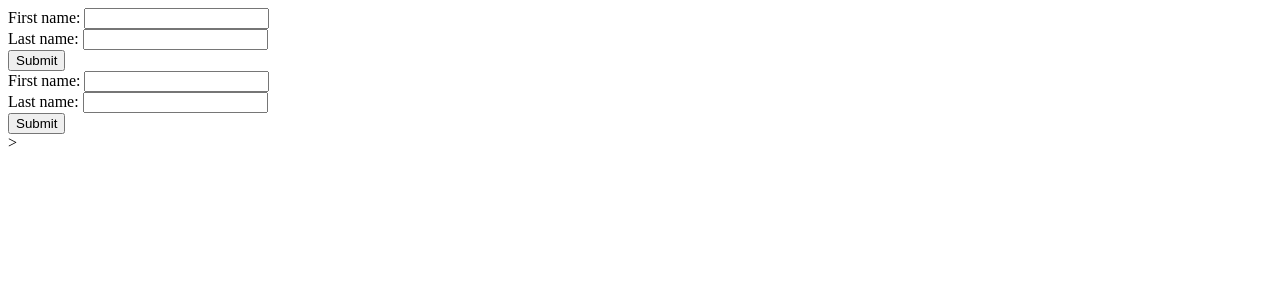
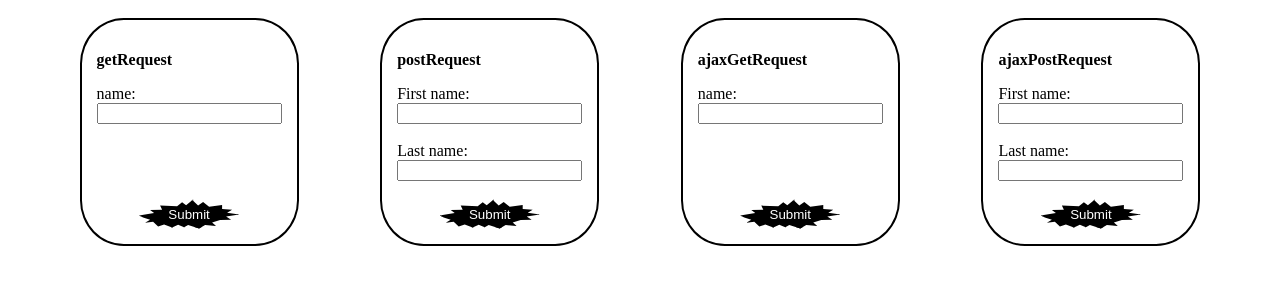
Before and after one commit to fredis0629/getAdnPostRequest_try, a website: page src/htmls/index.html in a window 1280 px wide. Drawn offline with Linux system fonts and the light colour scheme.

Commit message:
complete req

```diff
--- a/package.json
+++ b/package.json
@@ -9,6 +9,7 @@
   "author": "",
   "license": "ISC",
   "dependencies": {
+    "body-parser": "^1.19.0",
     "express": "^4.17.1"
   }
 }
--- a/src/htmls/index.html
+++ b/src/htmls/index.html
@@ -8,15 +8,26 @@
   </head>
   <body>
     <form action="/getRequest" method="get">
-      First name: <input type="text" name="fmane" /><br />
+      <p>getRequest</p>
+      name: <input type="text" name="name" /><br />
+      <input type="submit" value="Submit" />
+    </form>
+    <form action="/postRequest" method="post">
+      <p>postRequest</p>
+      First name: <input type="text" name="fname" /><br />
       Last name: <input type="text" name="lname" /><br />
       <input type="submit" value="Submit" />
     </form>
-    <form action="/postRequest" method="post">
+    <form action="/ajaxGetRequest" method="get" id="ajaxGet">
+      <p>ajaxGetRequest</p>
+      name: <input type="text" name="name" id="ajaxGetInput" /><br />
+      <input type="submit" value="Submit" />
+    </form>
+    <form action="/ajaxPostRequest" method="post" id="ajaxPost">
+      <p>ajaxPostRequest</p>
       First name: <input type="text" name="fname" /><br />
       Last name: <input type="text" name="lname" /><br />
       <input type="submit" value="Submit" />
     </form>
   </body>
 </html>
->
--- a/src/scripts/main.js
+++ b/src/scripts/main.js
@@ -0,0 +1,27 @@
+window.onload = () => {
+  const ajaxGetRequestSubmit = window.ajaxGet;
+  const ajaxGetRequestInput = window.ajaxGetInput;
+  const ajaxPostRequestSubmit = window.ajaxPost;
+
+  ajaxGetRequestSubmit.addEventListener("submit", loadAjaxGet);
+
+  ajaxPostRequestSubmit.addEventListener("submit", loadAjaxPost);
+
+  function loadAjaxGet(event) {
+    event.preventDefault();
+    var xhttp = new XMLHttpRequest();
+    xhttp.open("GET", `/ajaxGetRequest?name=${ajaxGetRequestInput.value}`, true);
+    xhttp.send();
+  }
+  function loadAjaxPost(event) {
+    event.preventDefault();
+    var xhttp = new XMLHttpRequest();
+    xhttp.open("POST", "/ajaxPostRequest", true);
+    xhttp.setRequestHeader("Content-type", "application/json");
+    let resp = {};
+    for (let index = 0; index < ajaxPostRequestSubmit.length - 1; index++) {
+      resp[ajaxPostRequestSubmit[index].name] = ajaxPostRequestSubmit[index].value;
+    }
+    xhttp.send(JSON.stringify(resp));
+  }
+};
--- a/src/styles/main.css
+++ b/src/styles/main.css
@@ -1,3 +1,97 @@
-button {
-  color: blue;
+input[type="submit"] {
+  width: 100px;
+  height: 30px;
+  margin: auto auto 0 auto;
+  color: white;
+  background-color: #000;
+  clip-path: polygon(
+    0% 55%,
+    15% 47%,
+    15% 47%,
+    11% 37%,
+    11% 37%,
+    23% 36%,
+    23% 36%,
+    21% 22%,
+    21% 22%,
+    38% 24%,
+    38% 24%,
+    43% 11%,
+    43% 11%,
+    47% 21%,
+    47% 21%,
+    54% 2%,
+    54% 6%,
+    59% 22%,
+    59% 22%,
+    64% 10%,
+    64% 10%,
+    70% 26%,
+    70% 26%,
+    83% 20%,
+    83% 20%,
+    83% 33%,
+    83% 33%,
+    93% 36%,
+    93% 36%,
+    88% 46%,
+    88% 46%,
+    100% 52%,
+    100% 52%,
+    87% 58%,
+    87% 58%,
+    92% 69%,
+    92% 69%,
+    81% 70%,
+    81% 70%,
+    73% 78%,
+    73% 78%,
+    77% 90%,
+    77% 90%,
+    66% 87%,
+    66% 87%,
+    60% 98%,
+    60% 98%,
+    49% 87%,
+    49% 87%,
+    45% 94%,
+    45% 94%,
+    39% 86%,
+    39% 86%,
+    33% 95%,
+    33% 95%,
+    25% 85%,
+    25% 85%,
+    19% 92%,
+    19% 92%,
+    14% 76%,
+    14% 76%,
+    6% 79%,
+    6% 79%,
+    11% 69%,
+    11% 69%,
+    4% 62%
+  );
 }
+
+input[type="submit"]:hover {
+  cursor: cell;
+  clip-path: polygon(0% 15%, 15% 15%, 15% 0%, 85% 0%, 85% 15%, 100% 15%, 100% 85%, 85% 85%, 85% 100%, 15% 100%, 15% 85%, 0% 85%);
+}
+p {
+  font-weight: bold;
+}
+form {
+  display: flex;
+  flex-direction: column;
+  width: min-content;
+  border: 2px solid black;
+  margin: 10px;
+  border-radius: 20%;
+  padding: 15px;
+}
+body {
+  display: flex;
+  justify-content: space-evenly;
+  flex-wrap: wrap;
+}
```
Also changed, not shown: index.js (+34 -13 lines).
